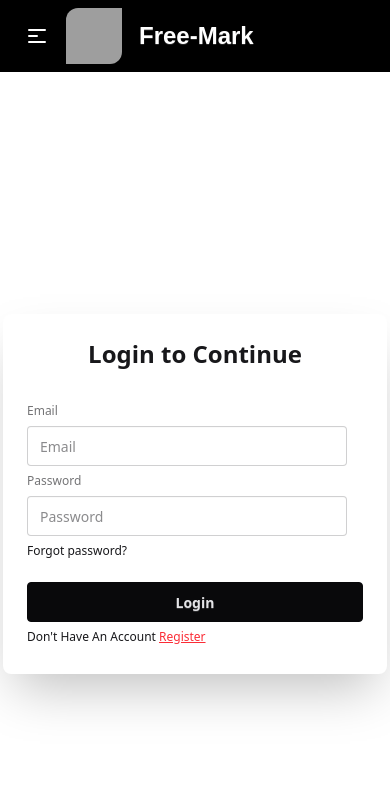
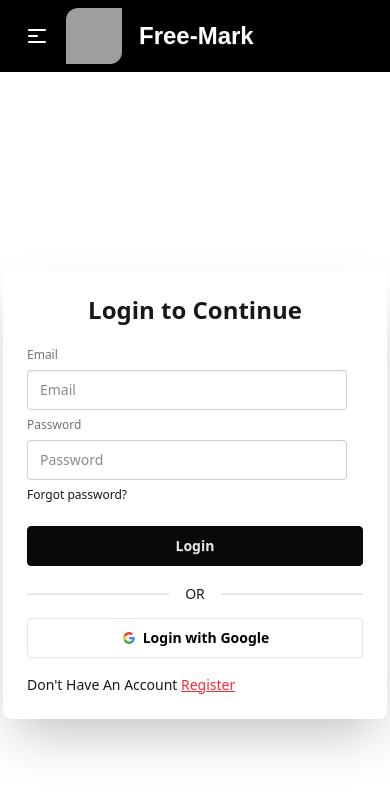
Before and after one commit to ArnavHD/free-mark-client, a React (Vite) app: page /auth/login in a window 390 px wide. Shown: the top 792 px of the page. Built offline with nearby package versions, Linux system fonts and the light colour scheme; no server answers; grey boxes are pictures that could not be loaded; a web font is replaced by a local one.

Commit message:
Error page responsive done

```diff
--- /dev/null
+++ b/src/components/ErrorPage.jsx
@@ -0,0 +1,29 @@
+import React from 'react';
+import { useNavigate } from 'react-router';
+
+const ErrorPage = () => {
+    const navigate = useNavigate();
+    const handleHome = ()=>{
+        navigate("/");
+    }
+    return (
+      <div className="min-h-screen ">
+        <div className="min-h-screen flex flex-col justify-center items-center-safe bg-white">
+          <div>
+            <img
+              className="w-76 md:w-2xl lg:w-3xl"
+              src="https://i.ibb.co/20H8bhjb/bg-something-copy.jpg"
+              alt=""
+            />
+          </div>
+          <h1 className='text-center bg-[url("https://i.ibb.co/1J2ZZ1MK/back-pic.jpg")] bg-no-repeat bg-cover text-5xl md:text-7xl lg:text-[150px] font-bold bg-clip-text text-transparent'>
+            404 - Error
+          </h1>
+          <h2 className='text-2xl md:text-3xl lg:text-4xl'>Page Not Found</h2>
+          <button onClick={handleHome} className='btn bg-gray-800 text-white mt-5'>Return Home</button>
+        </div>
+      </div>
+    );
+};
+
+export default ErrorPage;
--- a/src/pages/LoginPage.jsx
+++ b/src/pages/LoginPage.jsx
@@ -1,12 +1,27 @@
-import React, { use } from 'react';
+import React, { use, useState } from 'react';
 import { Link, useLocation, useNavigate } from 'react-router';
 import { AuthContext } from '../provider/AuthProvider';
 
 
 const LoginPage = () => {
-    const { signIn } = use(AuthContext);
+    const { signIn, signInPopUp } = use(AuthContext);
     const location = useLocation();
     const navigate = useNavigate();
+    const [error, setError] = useState("");
+
+    const handleGooglePopUp = ()=>{
+      console.log("Google clicked");
+
+      signInPopUp()
+      .then(result=>{
+        const user = result.user;
+        console.log(user);
+        navigate(`${location.state ? location.state : "/"}`);
+      })
+      .catch(error =>{
+        console.log(error);
+      })
+    }
 
     console.log(location);
     const handleLogIn = (e)=>{
@@ -25,25 +40,85 @@ const LoginPage = () => {
           .catch((error) => {
             const errorCode = error.code;
             const errorMessage = error.message;
-            alert(errorCode, errorMessage);
+            setError(errorCode);
           });
     }
     return (
       <div className="flex justify-center items-center min-h-screen">
         <div className="card bg-base-100 w-full max-w-sm shrink-0 shadow-2xl">
-          <div className="card-body space-y-5">
-            <h1 className='text-2xl font-semibold text-center'>Login to Continue</h1>
+          <div className="card-body space-y-2">
+            <h1 className="text-2xl font-semibold text-center">
+              Login to Continue
+            </h1>
             <form onSubmit={handleLogIn} className="fieldset">
               <label className="label">Email</label>
-              <input name='email' type="email" className="input" placeholder="Email" required/>
+              <input
+                name="email"
+                type="email"
+                className="input"
+                placeholder="Email"
+                required
+              />
               <label className="label">Password</label>
-              <input name='password' type="password" className="input" placeholder="Password" required/>
+              <input
+                name="password"
+                type="password"
+                className="input"
+                placeholder="Password"
+                required
+              />
               <div>
                 <a className="link link-hover">Forgot password?</a>
               </div>
-              <button type='submit' className="btn btn-neutral shadow-none mt-4">Login</button>
-              <p>Don't Have An Account <Link to="/auth/register" className='text-red-500 underline'>Register</Link></p>
+              {error && <p className="text-red-500 text-sm">{error}</p>}
+              <button
+                type="submit"
+                className="btn btn-neutral shadow-none mt-4"
+              >
+                Login
+              </button>
             </form>
+            <div className="divider">OR</div>
+            {/* Google */}
+            <button
+              onClick={handleGooglePopUp}
+              className="btn bg-white text-black border-[#e5e5e5]"
+            >
+              <svg
+                aria-label="Google logo"
+                width="16"
+                height="16"
+                xmlns="http://www.w3.org/2000/svg"
+                viewBox="0 0 512 512"
+              >
+                <g>
+                  <path d="m0 0H512V512H0" fill="#fff"></path>
+                  <path
+                    fill="#34a853"
+                    d="M153 292c30 82 118 95 171 60h62v48A192 192 0 0190 341"
+                  ></path>
+                  <path
+                    fill="#4285f4"
+                    d="m386 400a140 175 0 0053-179H260v74h102q-7 37-38 57"
+                  ></path>
+                  <path
+                    fill="#fbbc02"
+                    d="m90 341a208 200 0 010-171l63 49q-12 37 0 73"
+                  ></path>
+                  <path
+                    fill="#ea4335"
+                    d="m153 219c22-69 116-109 179-50l55-54c-78-75-230-72-297 55"
+                  ></path>
+                </g>
+              </svg>
+              Login with Google
+            </button>
+            <p>
+              Don't Have An Account{" "}
+              <Link to="/auth/register" className="text-red-500 underline">
+                Register
+              </Link>
+            </p>
           </div>
         </div>
       </div>
--- a/src/pages/Register.jsx
+++ b/src/pages/Register.jsx
@@ -1,9 +1,11 @@
-import React, { use } from 'react';
+import React, { use, useState } from 'react';
 import { Link, useNavigate } from 'react-router';
 import { AuthContext } from '../provider/AuthProvider';
 
 const Register = () => {
     const { createUser, setUser, updateUserProfile} = use(AuthContext);
+    const [nameError, setNameError] = useState("");
+    const [passError, setPassError] = useState("");
     const navigate = useNavigate();
     const handleRegister = (e)=>{
         e.preventDefault();
@@ -13,6 +15,22 @@ const Register = () => {
         const email = form.email.value;
         const password = form.password.value;
         const url = form.url.value;
+        const check = /^(?=.*[a-z])(?=.*[A-Z])(?=.*\d)(?=.*[@$!%*?&]).+$/;
+        if(name.length < 5){
+          setNameError("The name should be at least 5 characters");
+          return;
+        }
+        else{
+          setNameError("");
+        }
+        if (!check.test(password)) {
+          setPassError(
+            "Password must contain uppercase, lowercase, number, special character and be at least 6 characters long",
+          );
+          return;
+        } else {
+          setNameError("");
+        }
         console.log({name, email, password, url});
 
         createUser(email, password)
@@ -46,6 +64,9 @@ const Register = () => {
             <form onSubmit={handleRegister} className="fieldset">
               <label className="label">Name</label>
               <input type="text" name='name' className="input" placeholder="Your Name" required/>
+              {
+                nameError && <p className='text-sm text-red-500'>{nameError}</p>
+              }
 
               <label className="label">Photo URL</label>
               <input type="text" name='url' className="input" placeholder="Enter Photo URL"  required/>
@@ -55,6 +76,9 @@ const Register = () => {
 
               <label className="label">Password</label>
               <input type="password" name='password' className="input" placeholder="Password" required/>
+              {
+                passError && <p className='text-sm text-red-500'>{passError}</p>
+              }
               <div>
                 <a className="link link-hover">Forgot password?</a>
               </div>
--- a/src/provider/AuthProvider.jsx
+++ b/src/provider/AuthProvider.jsx
@@ -1,6 +1,6 @@
 import React, { createContext, useState } from "react";
 import app from "../firebase/firebase.config";
-import { createUserWithEmailAndPassword, getAuth, onAuthStateChanged, signInWithEmailAndPassword, signOut, updateProfile } from "firebase/auth";
+import { createUserWithEmailAndPassword, getAuth, GoogleAuthProvider, onAuthStateChanged, signInWithEmailAndPassword, signInWithPopup, signOut, updateProfile } from "firebase/auth";
 export const AuthContext = createContext();
 
 
@@ -10,8 +10,13 @@ const auth = getAuth(app)
 const AuthProvider = ({ children }) => {
   const [user, setUser] = useState(null);
   const [loading, setLoading] = useState(true);
+  const provider = new GoogleAuthProvider();
 
   console.log(user);
+
+  const signInPopUp = ()=>{
+    return signInWithPopup(auth, provider);
+  }
 
   const createUser = (email, password) =>{
     return createUserWithEmailAndPassword(auth, email, password);
@@ -50,6 +55,7 @@ const AuthProvider = ({ children }) => {
     updateUserProfile,
     loading,
     setLoading,
+    signInPopUp,
   };
   return (<AuthContext value={authData}>{children}</AuthContext>);
 };
--- a/src/routes/router.jsx
+++ b/src/routes/router.jsx
@@ -11,6 +11,7 @@ import Register from "../pages/Register";
 import AuthLayout from "../Layout/AuthLayout";
 import PrivateRoute from "../provider/PrivateRoute";
 import UpdateTask from "../pages/UpdateTask";
+import ErrorPage from "../components/ErrorPage";
 
 const router = createBrowserRouter([
   {
@@ -84,7 +85,7 @@ const router = createBrowserRouter([
   },
   {
     path: "/*",
-    element: <div>404 Error</div>,
+    element: <ErrorPage></ErrorPage>,
   },
   {
     path: "/addTask",
```
